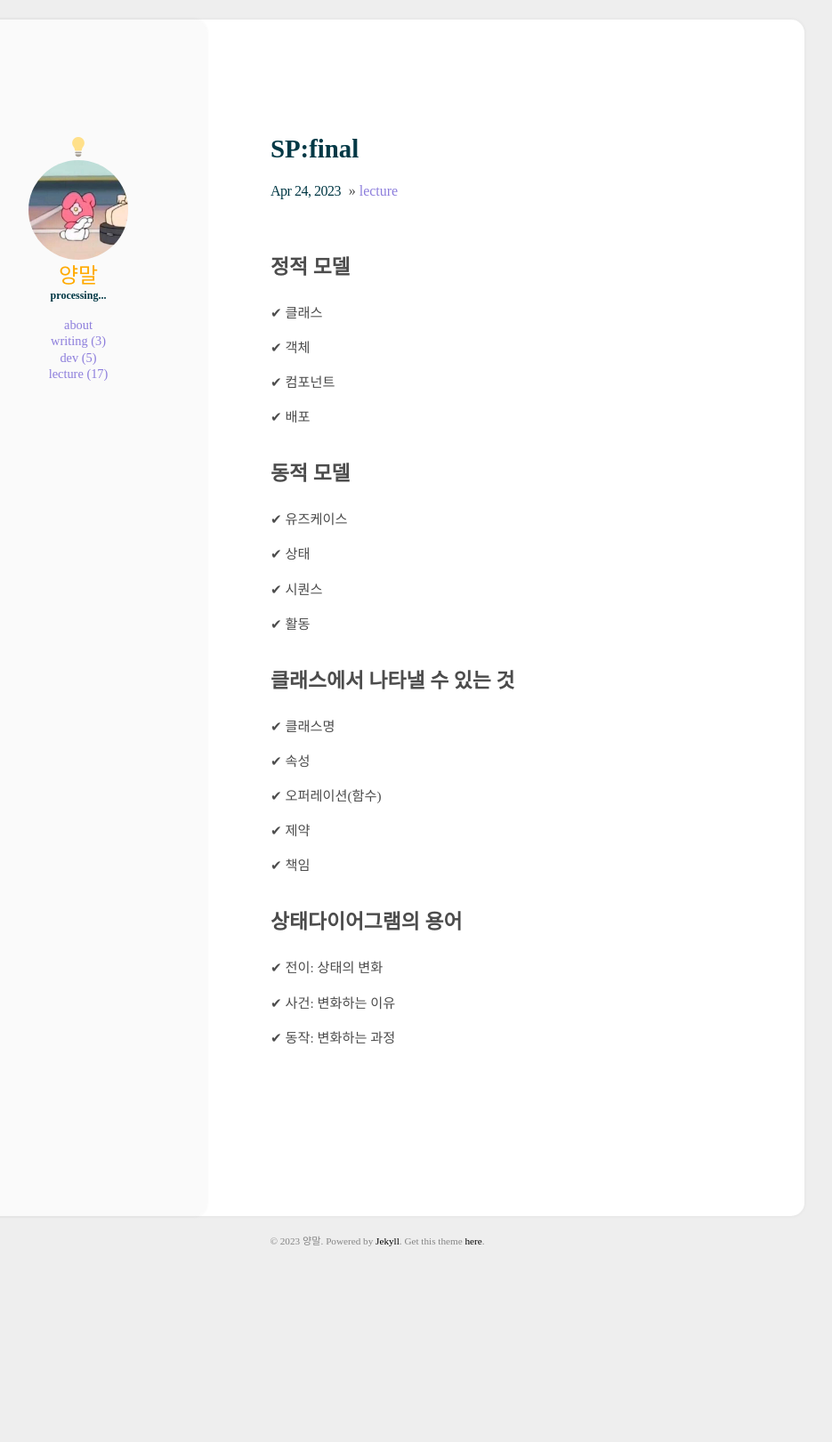
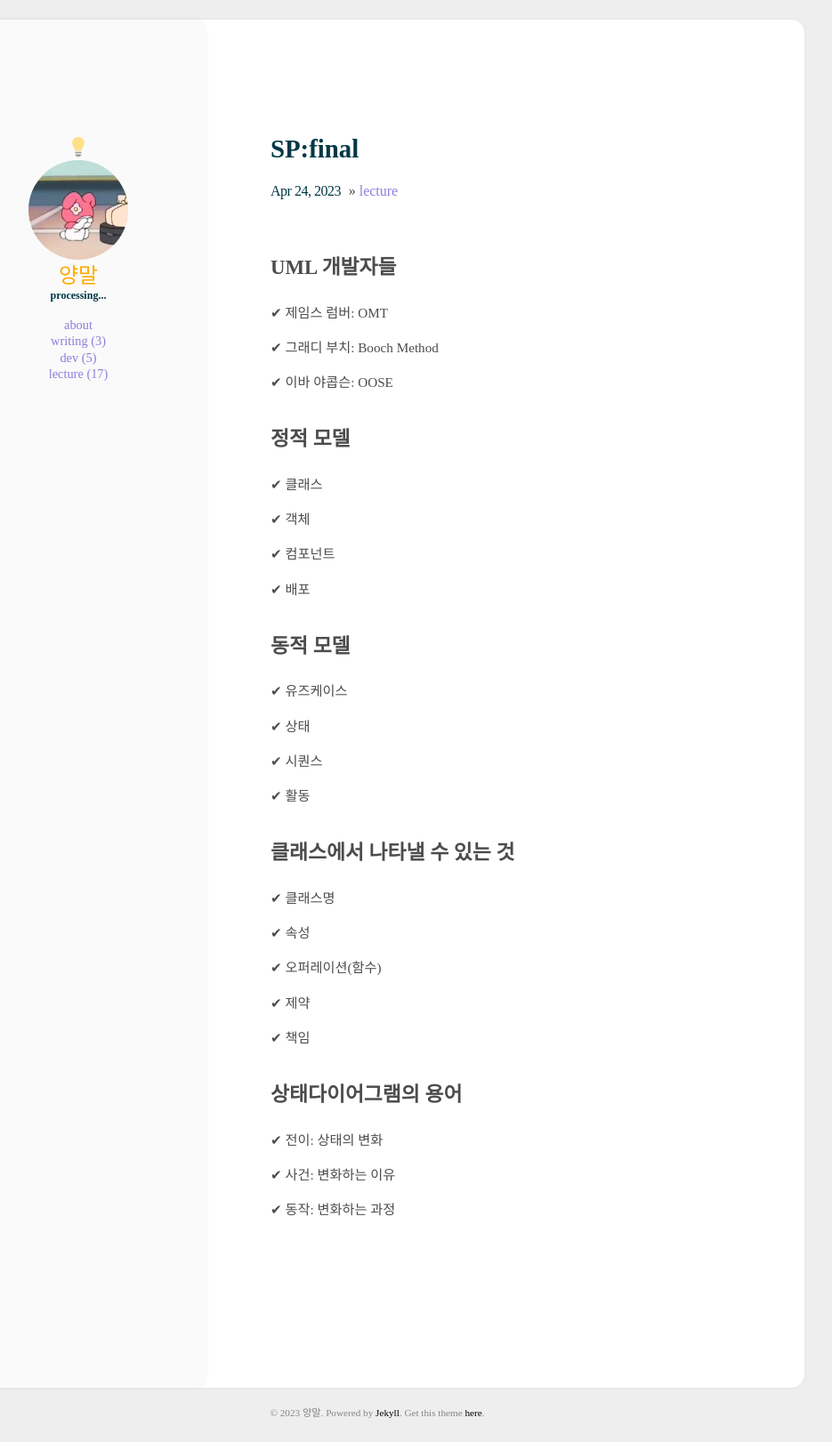
Before and after one commit to ywonchae1/ywonchae1.github.io, a Jekyll site: the page built from _posts/2023-04-24-SWA_final.md, in a window 1280 px wide. Shown: the whole page at 89% size, without its empty margins (216-1151 px from the left). Built offline with Jekyll 4.4.1, drawn with Linux system fonts in a browser that asks for light colours; some web fonts are replaced; before the commit the page ends 1428 px from its top, so only the background shows below that.

Commit message:
post test

```diff
--- a/_posts/2023-04-24-SWA_final.md
+++ b/_posts/2023-04-24-SWA_final.md
@@ -3,6 +3,14 @@ layout: post
 title: "SP:final"
 categories: [lecture]
 ---
+
+## UML 개발자들
+
+✔ 제임스 럼버: OMT
+
+✔ 그래디 부치: Booch Method
+
+✔ 이바 야콥슨: OOSE
 
 ## 정적 모델
 
```
